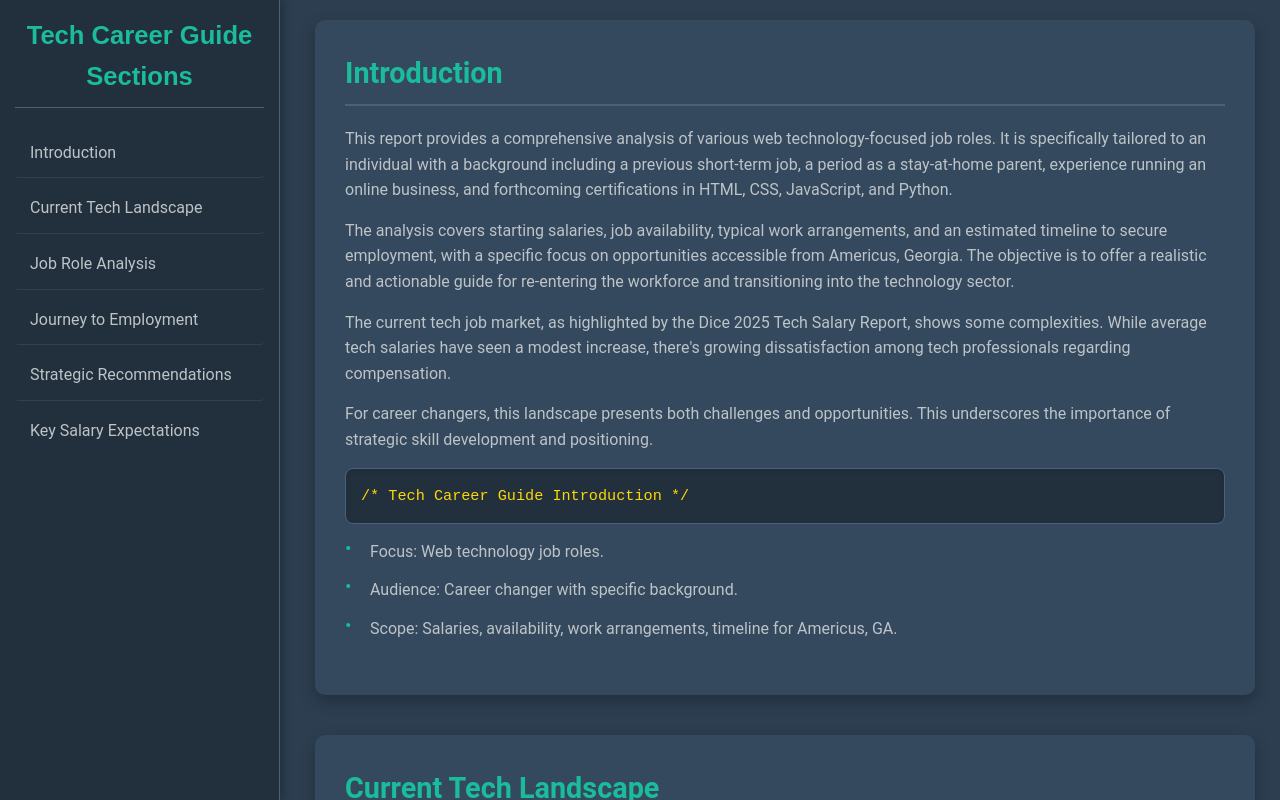
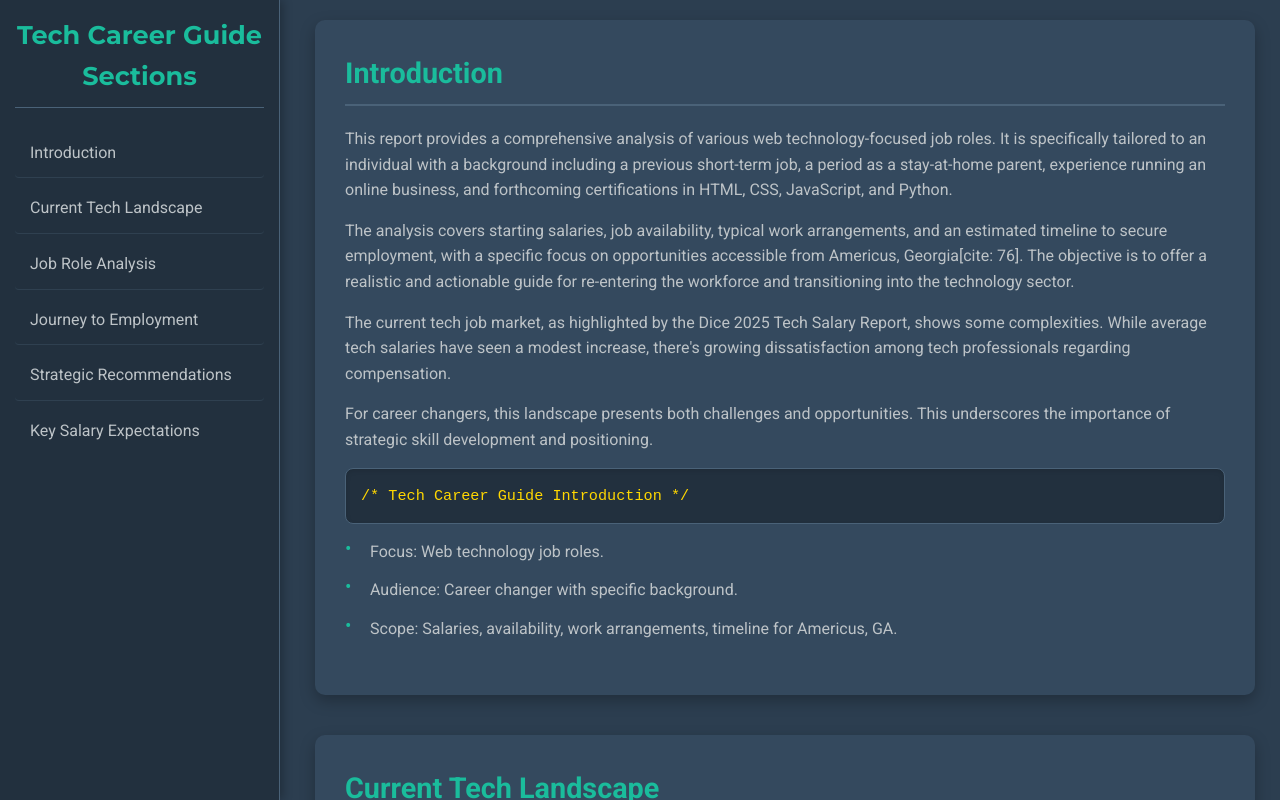
Before and after one commit to Brandys-AlgoRythem/fcc-responsive-tech-docs, a plain HTML site: page index.html in a window 1280 px wide. Shown: the top 800 px of the page. Drawn offline with Linux system fonts and the light colour scheme.

Commit message:
Update index.html

```diff
--- a/index.html
+++ b/index.html
@@ -3,10 +3,15 @@
 <head>
     <meta charset="UTF-8">
     <meta name="viewport" content="width=device-width, initial-scale=1.0">
-    <title>Tech Career Guide - Americus, GA</title>
+    <title>Tech Career Guide - Brandy Cornett</title>
+    <meta name="description" content="Technical documentation page by Brandy Cornett presenting a responsive tech career guide with structured content and easy navigation, showcasing HTML5 and CSS3 skills.">
+
     <link rel="stylesheet" href="styles.css">
+
+    <link href="https://fonts.googleapis.com/css2?family=Montserrat:wght@400;600;700&family=Roboto:wght@300;400;700&display=swap" rel="stylesheet">
 </head>
 <body>
+    <div class="container-wrapper">
         <nav id="navbar">
             <header>Tech Career Guide Sections</header>
             <a class="nav-link" href="#Introduction">Introduction</a>
@@ -21,7 +26,7 @@
             <section class="main-section" id="Introduction">
                 <header>Introduction</header>
                 <p>This report provides a comprehensive analysis of various web technology-focused job roles. It is specifically tailored to an individual with a background including a previous short-term job, a period as a stay-at-home parent, experience running an online business, and forthcoming certifications in HTML, CSS, JavaScript, and Python. </p>
-            <p>The analysis covers starting salaries, job availability, typical work arrangements, and an estimated timeline to secure employment, with a specific focus on opportunities accessible from Americus, Georgia. The objective is to offer a realistic and actionable guide for re-entering the workforce and transitioning into the technology sector. </p>
+                <p>The analysis covers starting salaries, job availability, typical work arrangements, and an estimated timeline to secure employment, with a specific focus on opportunities accessible from Americus, Georgia[cite: 76]. The objective is to offer a realistic and actionable guide for re-entering the workforce and transitioning into the technology sector. </p>
                 <p>The current tech job market, as highlighted by the Dice 2025 Tech Salary Report, shows some complexities. While average tech salaries have seen a modest increase, there's growing dissatisfaction among tech professionals regarding compensation. </p>
                 <p>For career changers, this landscape presents both challenges and opportunities. This underscores the importance of strategic skill development and positioning. </p>
                 <code>/* Tech Career Guide Introduction */</code>
@@ -96,7 +101,7 @@
                 <p>Demand is strong for roles like Front-End, Back-End, Full Stack, and Python Developers. <code>const demand = "high";</code></p>
                 <p>Hybrid and fully remote work arrangements are prevalent and highly achievable for most listed roles. Estimated time to get hired for a dedicated career changer is typically 3 to 9 months. </p>
             </section>
-
         </main>
+    </div>
 </body>
 </html>
```
Lines whose indentation alone changed are shown as unchanged.
